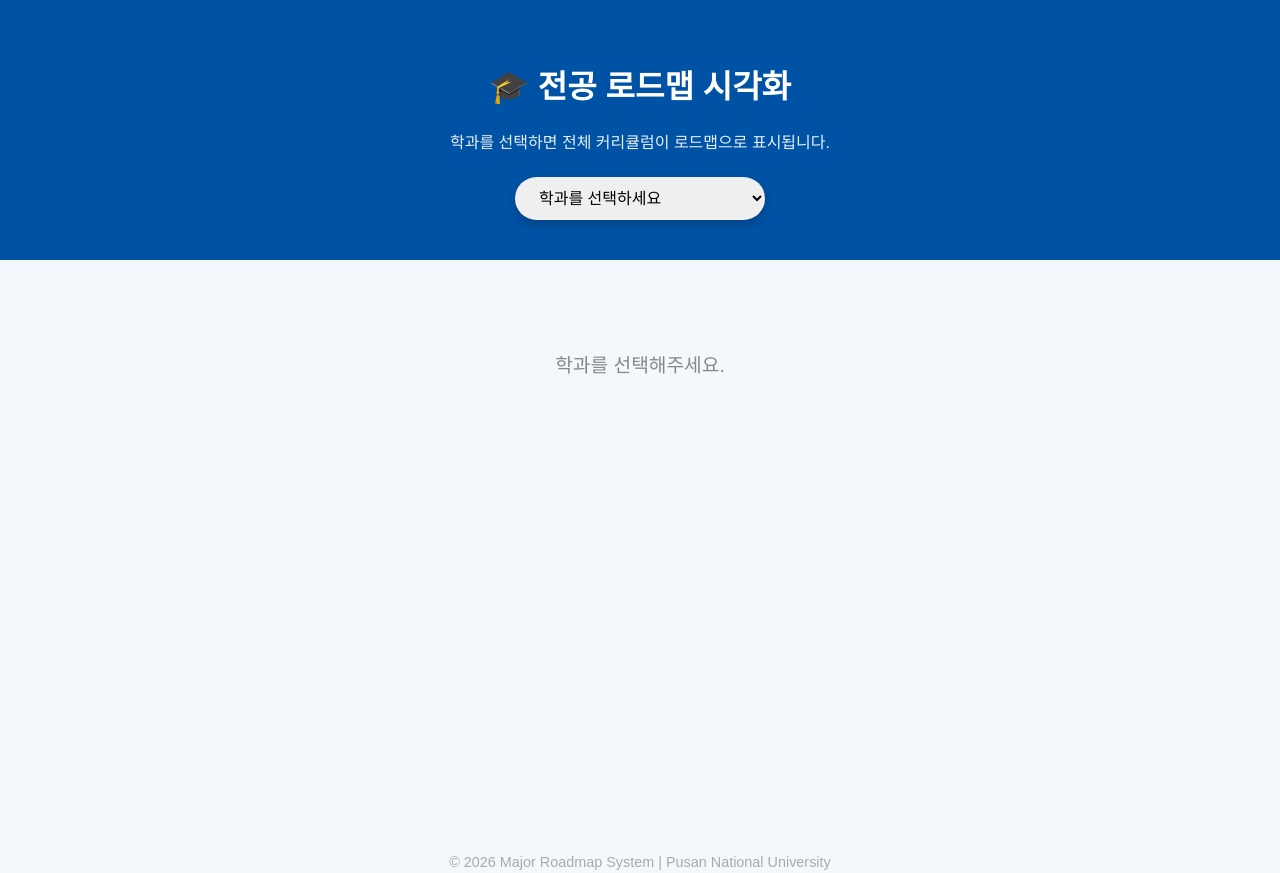
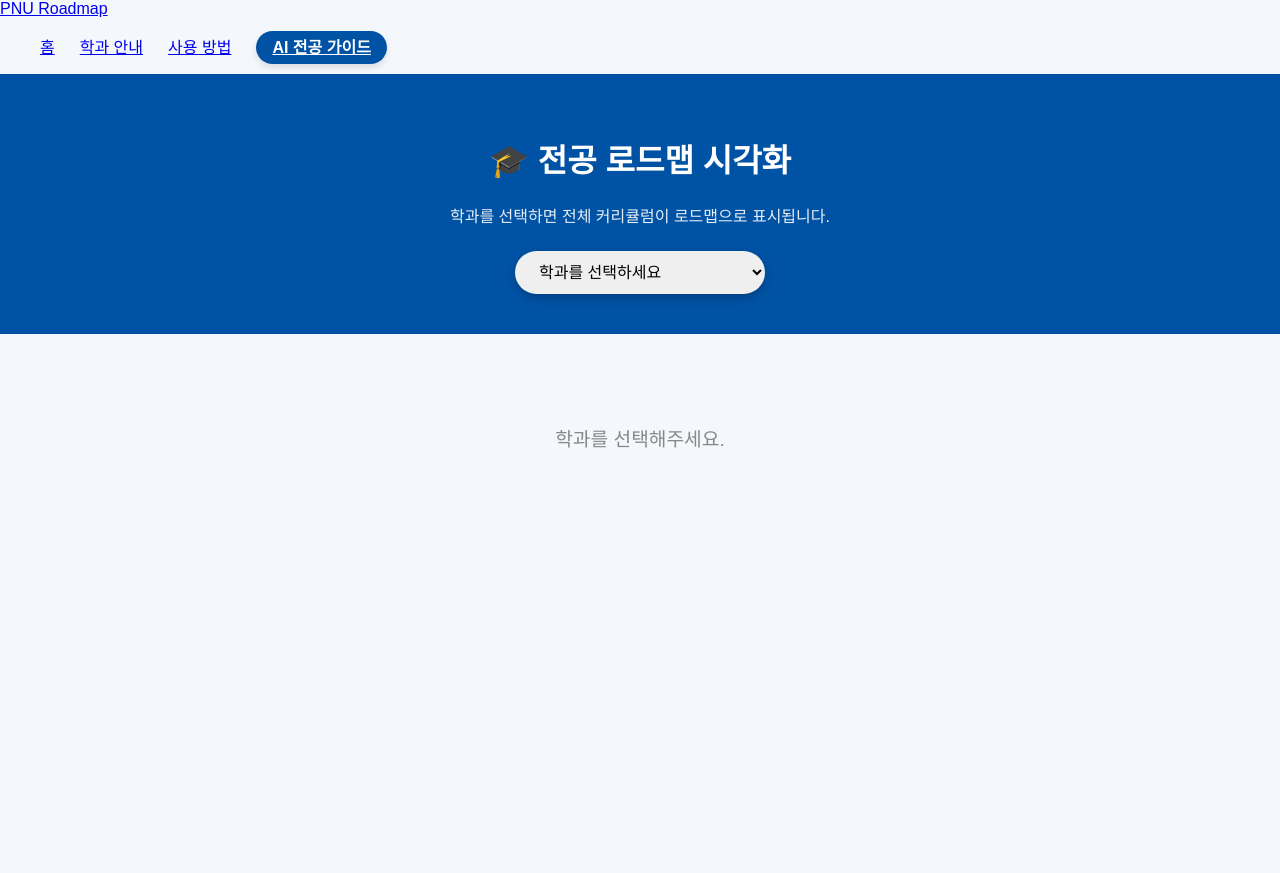
Before and after one commit to SY-liena/Project_Pentomino, a plain HTML site: page index.html in a window 1280 px wide. Shown: the top 873 px of the page. Drawn offline with Linux system fonts and the light colour scheme.

Commit message:
0511 1차

```diff
--- a/index.html
+++ b/index.html
@@ -7,6 +7,19 @@
     <link rel="stylesheet" href="style.css">
 </head>
 <body>
+
+    <nav class="navbar">
+    <div class="nav-container">
+        <a href="#" class="nav-logo">PNU Roadmap</a>
+        <ul class="nav-menu">
+            <li><a href="#">홈</a></li>
+            <li><a href="#">학과 안내</a></li>
+            <li><a href="#">사용 방법</a></li>
+            <li><a href="#" class="nav-btn-ai" onclick="alert('AI 챗봇 기능은 준비 중입니다! 조금만 기다려주세요.')">AI 전공 가이드</a></li>
+        </ul>
+    </div>
+    </nav>
+
     <header>
         <h1>🎓 전공 로드맵 시각화</h1>
         <p class="subtitle">학과를 선택하면 전체 커리큘럼이 로드맵으로 표시됩니다.</p>
@@ -16,6 +29,7 @@
             </select>
         </div>
     </header>
+
 
     <main id="roadmap-container">
         <div class="placeholder">데이터를 불러오는 중입니다...</div>
--- a/style.css
+++ b/style.css
@@ -91,4 +91,32 @@ select {
     margin-right: 5px;
 }
 
+
+/* style.css 하단에 추가 */
+
+/* AI 챗봇 버튼 전용 스타일 */
+.nav-btn-ai {
+    background-color: var(--primary); /* 메인 브랜드 색상 사용 */
+    color: white !important; /* 글자색 흰색 강제 */
+    padding: 8px 16px;
+    border-radius: 20px; /* 둥근 캡슐 모양 */
+    font-weight: 600 !important;
+    transition: all 0.3s ease;
+    box-shadow: 0 4px 6px rgba(0, 0, 0, 0.1);
+}
+
+.nav-btn-ai:hover {
+    background-color: #003d7a; /* 호버 시 조금 더 어두운 색상 */
+    transform: translateY(-2px); /* 살짝 떠오르는 효과 */
+    box-shadow: 0 6px 12px rgba(0, 0, 0, 0.15);
+}
+
+/* 기존 메뉴들 간격 조절 */
+.nav-menu {
+    display: flex;
+    align-items: center; /* 버튼과 텍스트 높이 맞춤 */
+    list-style: none;
+    gap: 25px;
+}
+
 footer { text-align: center; padding: 20px; color: #aaa; font-size: 0.9rem; }
```
